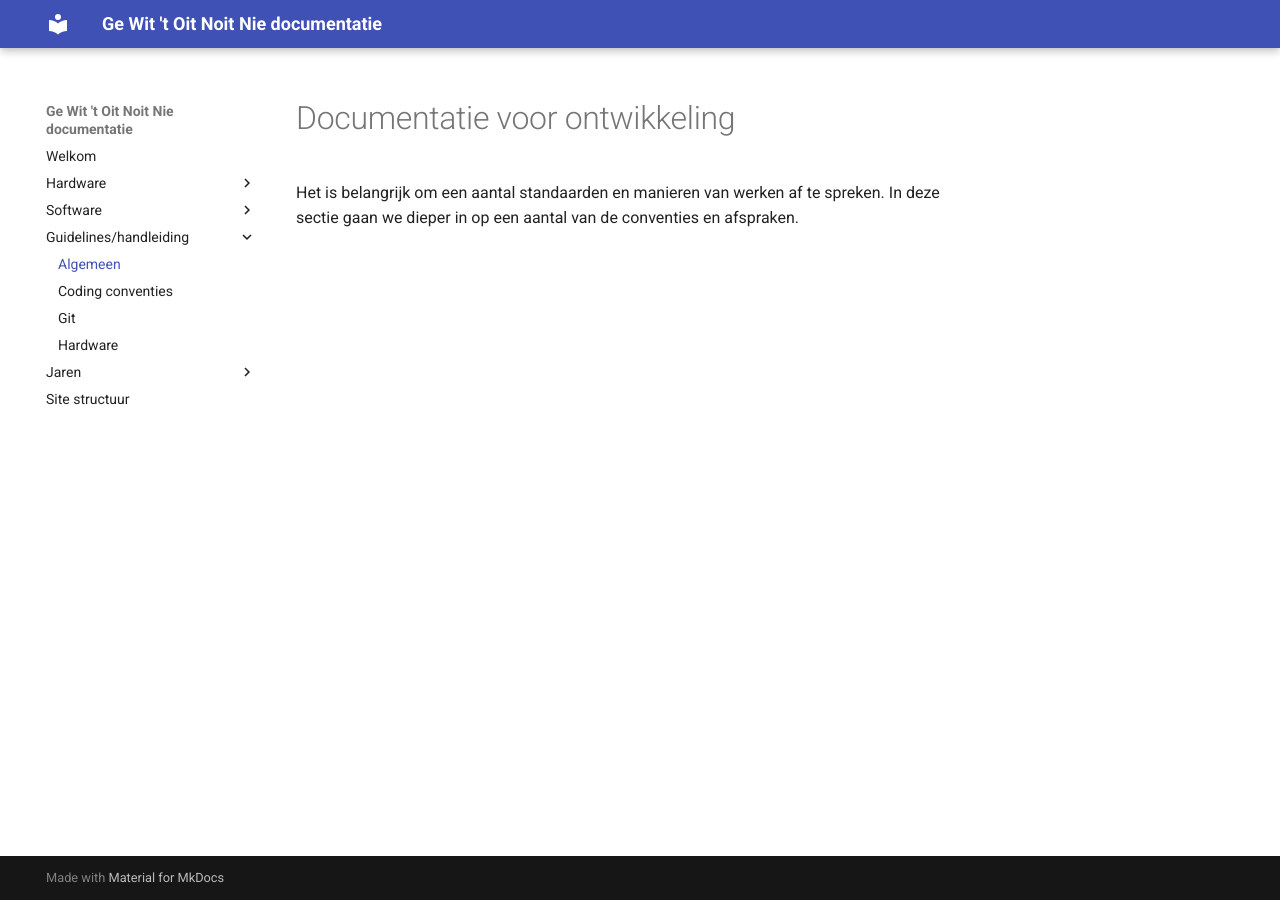
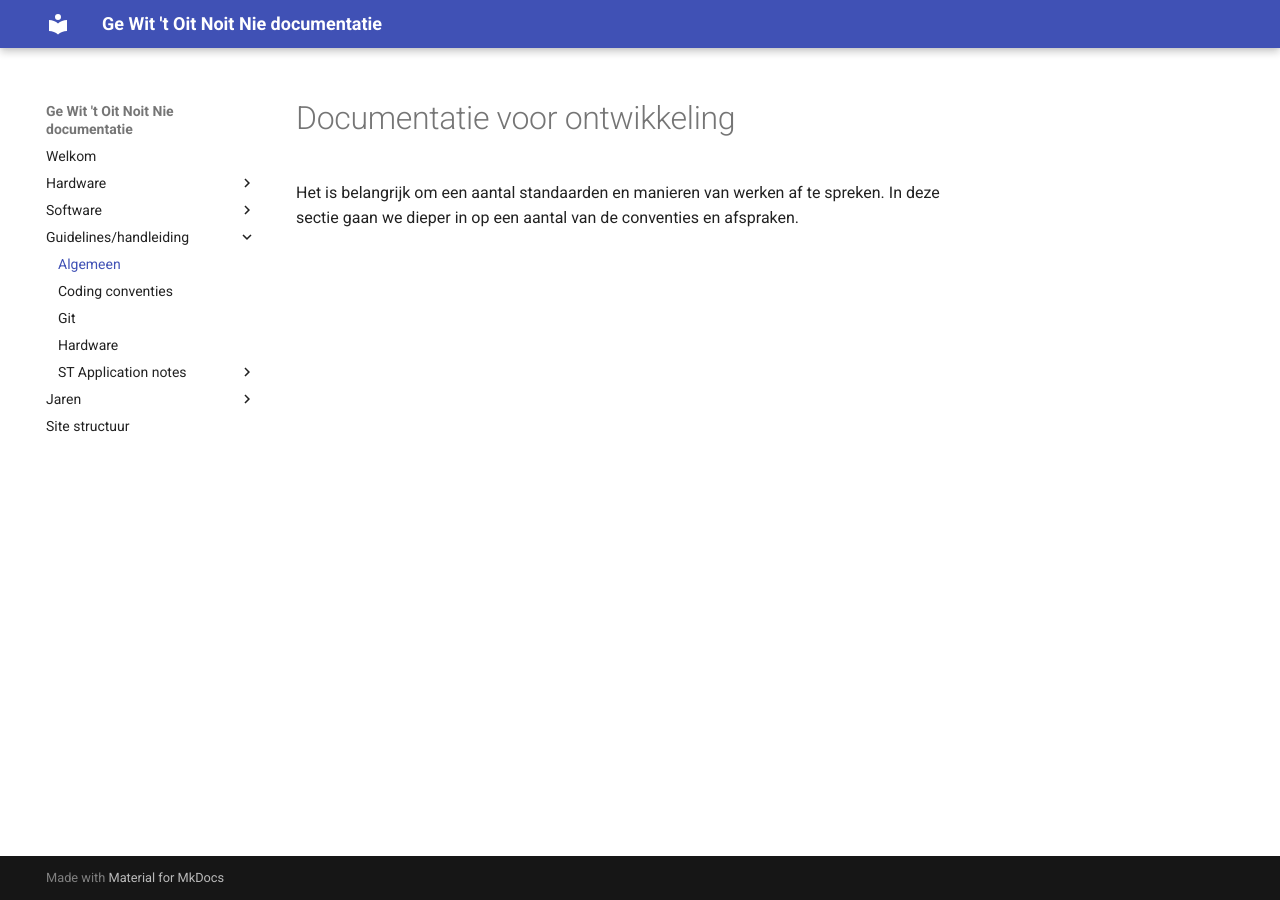
Before and after one commit to Ge-Wit-t-Oit-Noit-Nie/documentation, an MkDocs documentation site: the page built from docs/guidelines/index.md, in a window 1280 px wide. Built offline with MkDocs 1.6.1 and Material for MkDocs 9.7.7, drawn with Linux system fonts in a browser that asks for light colours; some of the changed lines change nothing that is shown.

Commit message:
Added application note

```diff
--- a/mkdocs.yml
+++ b/mkdocs.yml
@@ -20,6 +20,9 @@ nav:
       - Coding conventies: guidelines/coding_conventions.md
       - Git: guidelines/git.md
       - Hardware: guidelines/hardware.md
+      - ST Application notes:
+          - AN2606 - Introduction to system memory boot mode on STM32 MCUs: assets/pdf/st_application_notes/AN2606.pdf
+
   - Jaren:
       - 2025:
           - Over: year/2025/about.md
```
Also changed, not shown: 1 other file.
